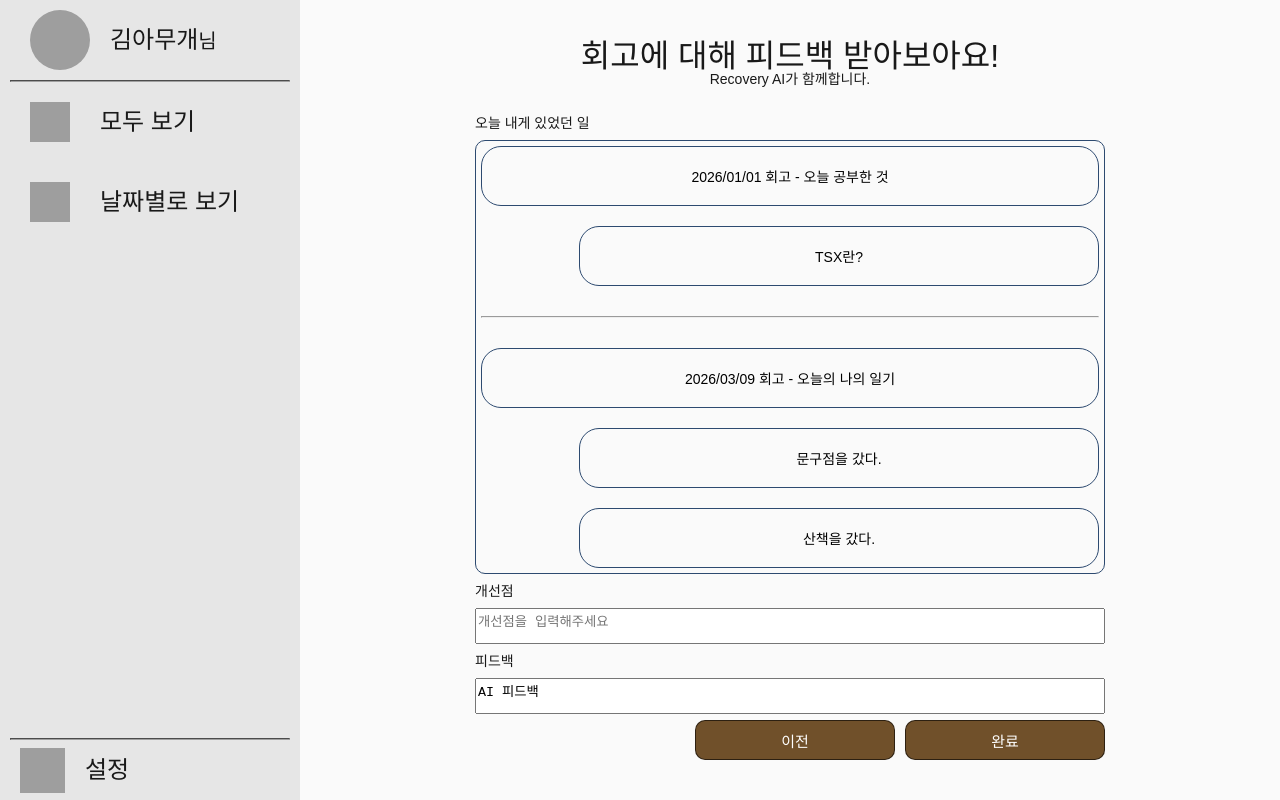
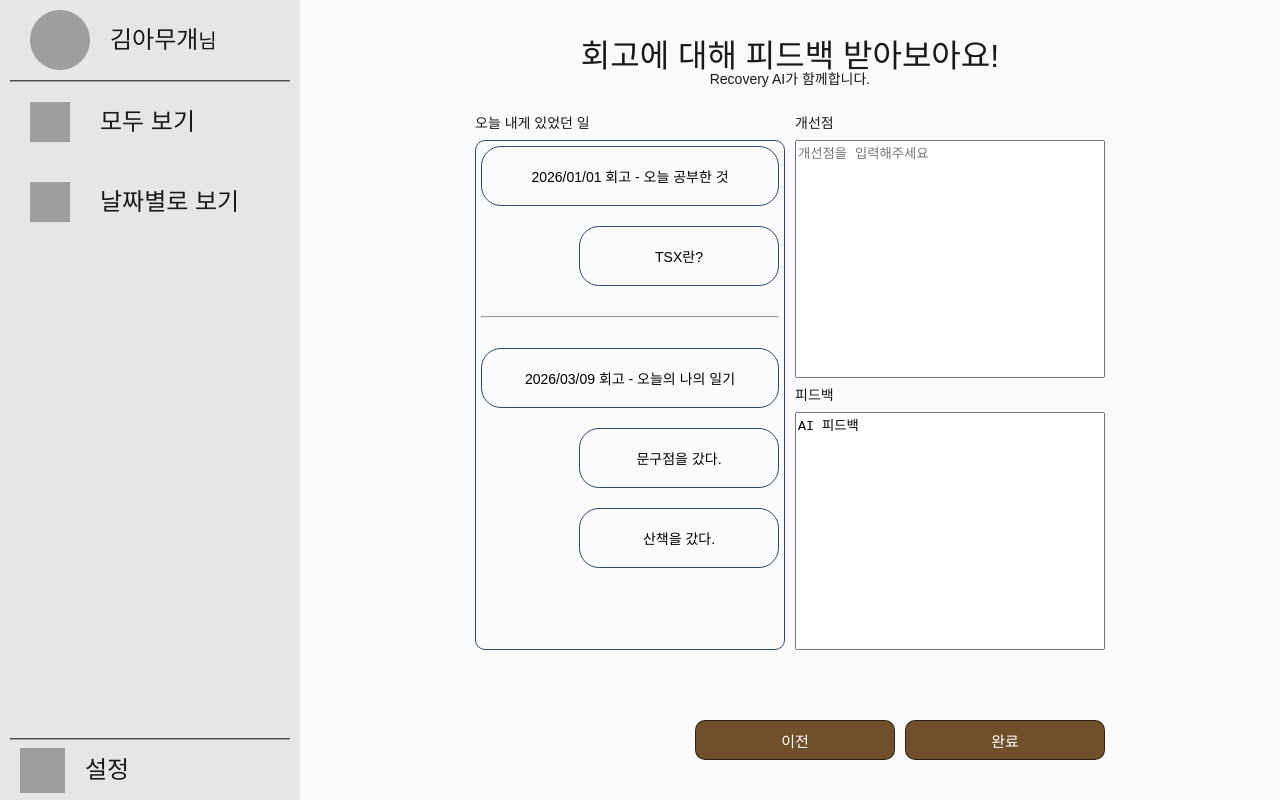
Before and after one commit to Jindo-Dog/RecoveryFrontEnd, a React (Vite) app: page /memoir/feedback in a window 1280 px wide. Built offline with nearby package versions, Linux system fonts and the light colour scheme; grey boxes are pictures that could not be loaded.

Commit message:
Refactor: scss nest방식으로 리팩토링

```diff
--- a/src/component/memoir/memoirStyle.scss
+++ b/src/component/memoir/memoirStyle.scss
@@ -3,3 +3,9 @@
   flex-direction: column;
   flex: 1;
 }
+
+@mixin row-flex-box {
+  display: flex;
+  flex-direction: row;
+  flex: 1;
+}
--- a/src/component/memoir/pages/memoirFeedbackPage.scss
+++ b/src/component/memoir/pages/memoirFeedbackPage.scss
@@ -2,6 +2,9 @@
 @use "/src/styles/function" as *;
 @use "/src/component/memoir/memoirStyle" as *;
 
+.memoir-section {
+    .memoir-middle {
+        .content-box {
             .left-box {
               @include column-flex-box;
               gap: rem(10px);
@@ -14,12 +17,11 @@
                 .improvement-view-box {
                     @include column-flex-box;
 
-    .feedback-improvement-textarea{
+                    .feedback-improvement-textarea {
                       margin-top: rem(10px);
                       flex: 1;
                       resize: none;
                     }
-
                 }
 
                 .feedback-box {
@@ -30,6 +32,8 @@
                       flex: 1;
                       resize: none;
                     }
-
                 }
             }
+        }
+    }
+}
--- a/src/component/memoir/pages/memoirImprovementPage.scss
+++ b/src/component/memoir/pages/memoirImprovementPage.scss
@@ -1,9 +1,10 @@
 @use "/src/styles/styles" as *;
 @use "/src/styles/function" as *;
 @use "/src/component/memoir/memoirStyle" as *;
-
+.memoir-section {
+    .memoir-middle{
         .content-box {
-    @include column-flex-box;
+            @include row-flex-box;
             gap: rem(10px);
 
             .sub-box {
@@ -23,6 +24,10 @@
             }
         }
 
+        .progress-circles {
             .improvement-second-circle {
                 background-color: gray;
             }
+        }
+    }
+}
```
Lines whose indentation alone changed are shown as unchanged.
